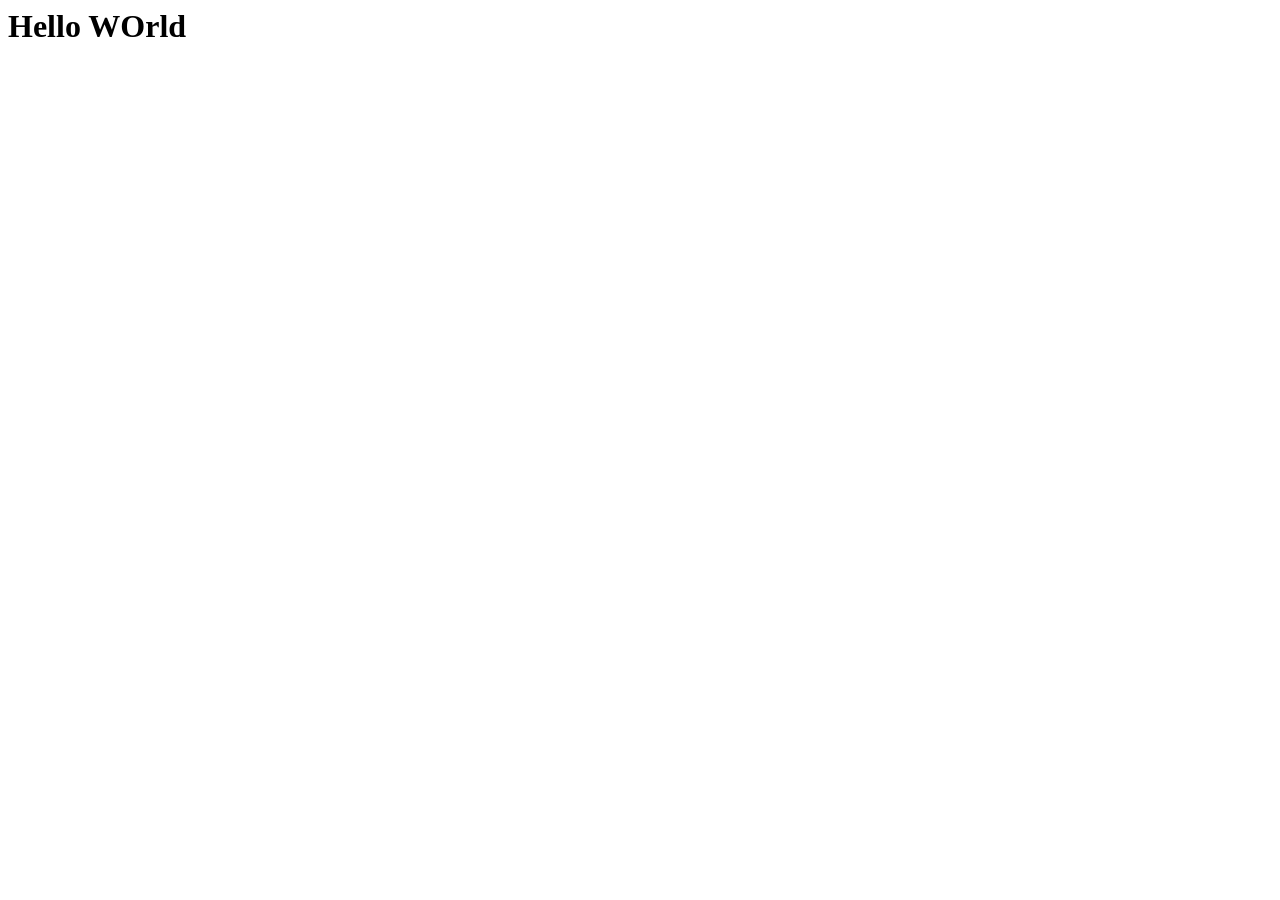
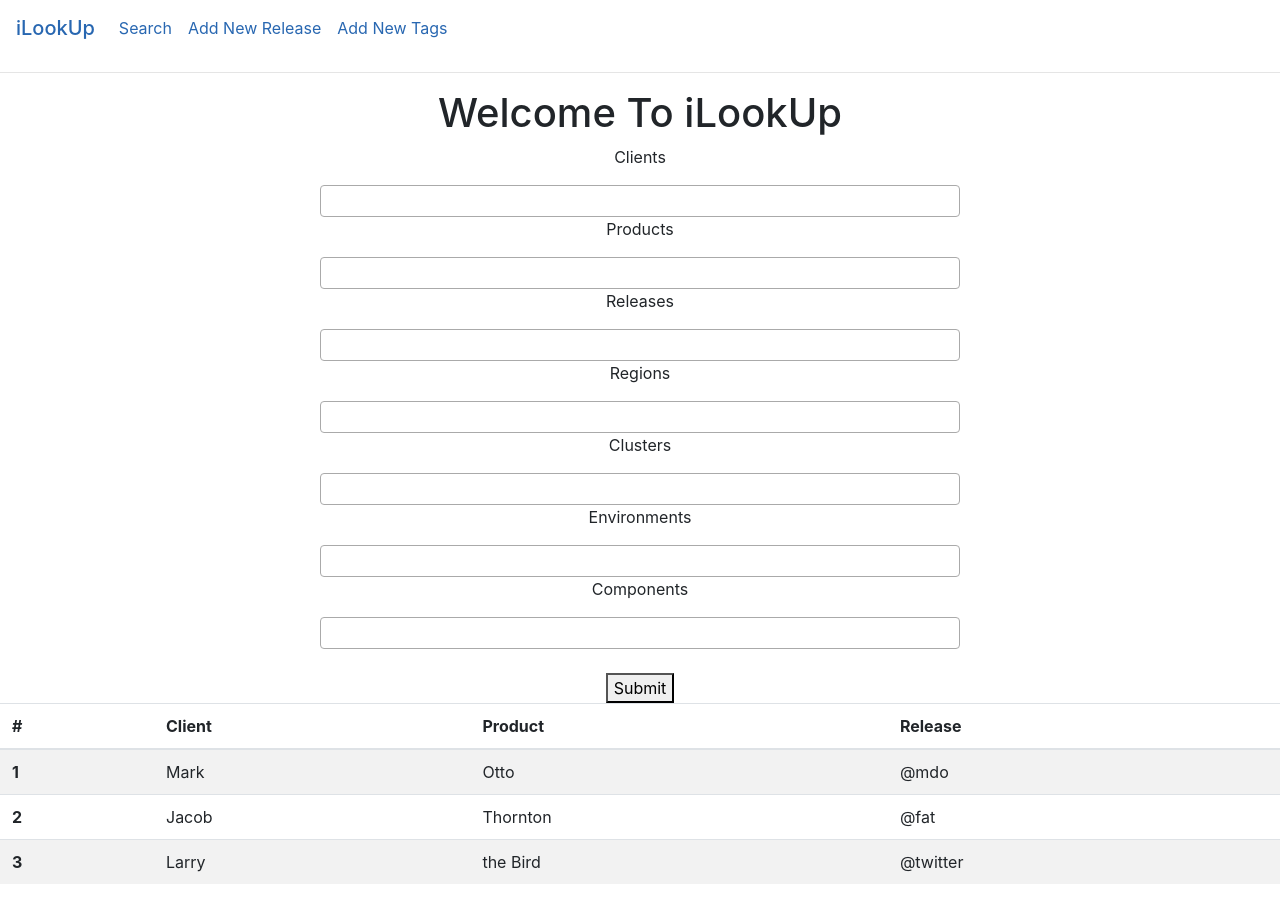
Before and after one commit to nickprimamore/iLookup_V1.0, a Flask app: page /result in a window 1280 px wide. Before the commit the page is almost empty. Before the commit the page ends 37 px from the top, so only its background shows below. Run offline with Flask 2, Linux system fonts and the light colour scheme; some libraries are stand-ins or nearby versions.

Commit message:
Table Connected

```diff
--- a/ilookup_v1.0/app/routes.py
+++ b/ilookup_v1.0/app/routes.py
@@ -12,7 +12,7 @@ def search():
 	releases = Product_Release.query.all()
 	clusters = Cluster.query.all()
 	components = Component.query.all()
-	return render_template('search.html', clientsQ=clients, productsQ=products, releasesQ=releases, clustersQ=clusters, componentsQ=components)
+	return render_template('result.html', clientsQ=clients, productsQ=products, releasesQ=releases, clustersQ=clusters, componentsQ=components)
 
 @app.route('/result', methods=['GET','POST'])
 def result():
@@ -21,4 +21,5 @@ def result():
 	for values in data:
 		stringified = values
 		objectified = json.loads(values)
-	return "<h1>Hello WOrld</h1>"
+		print(objectified)
+	return render_template('result.html')
--- a/ilookup_v1.0/app/templates/result.html
+++ b/ilookup_v1.0/app/templates/result.html
@@ -1,16 +1,34 @@
-{% extends "layout.html"%}
-{% block content%}
-<!-- <table border=1>
-  {% for key, value in result.items() %}
+{% extends "search.html"%}
+{% block resultContent%}
+
+<table class="table table-striped">
+  <thead>
     <tr>
-      <th> {{key}} </th>
-      <td> {{ value }} </td>
+      <th scope="col">#</th>
+      <th scope="col">Client</th>
+      <th scope="col">Product</th>
+      <th scope="col">Release</th>
+  </thead>
+  <tbody>
+    <tr>
+      <th scope="row">1</th>
+      <td>Mark</td>
+      <td>Otto</td>
+      <td>@mdo</td>
     </tr>
-  {% endfor %}
-</table> -->
-
-
-
-
+    <tr>
+      <th scope="row">2</th>
+      <td>Jacob</td>
+      <td>Thornton</td>
+      <td>@fat</td>
+    </tr>
+    <tr>
+      <th scope="row">3</th>
+      <td>Larry</td>
+      <td>the Bird</td>
+      <td>@twitter</td>
+    </tr>
+  </tbody>
+</table>
 
 {% endblock %}
--- a/ilookup_v1.0/app/templates/search.html
+++ b/ilookup_v1.0/app/templates/search.html
@@ -1,10 +1,8 @@
 {% extends "layout.html"%}
 
+{% block content %}
+<script>
 
-{% block content%}
-
-<script>
-  //
   $(document).ready(function() {
     $('.dropdowns').select2();
   });
@@ -116,19 +114,23 @@
       <option value="{{ component.component_name }}">{{ component.component_name }}</option>
     {% endfor %}
   </select>
+
   <br />
   <br />
+
   <button onClick="sendData()">Submit</button>
 </div>
+
 <script>
-
 // $('#products').on("select2:select", function (e) {
 //   for x in productsQ {
 //     console.log(x)
 //   }
 //   alert("We In This?")
 // })
-
 </script>
 
+{% block resultContent%}
 {% endblock %}
+
+{% endblock %}
```
